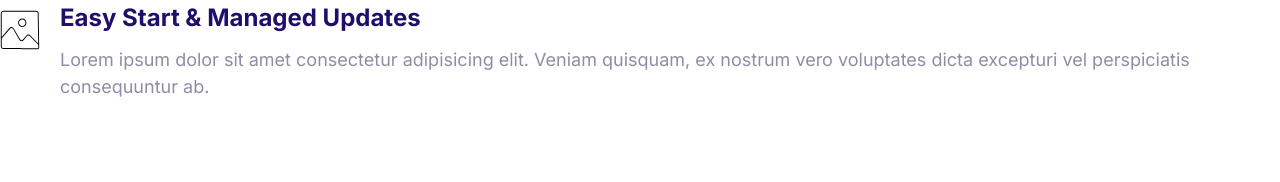
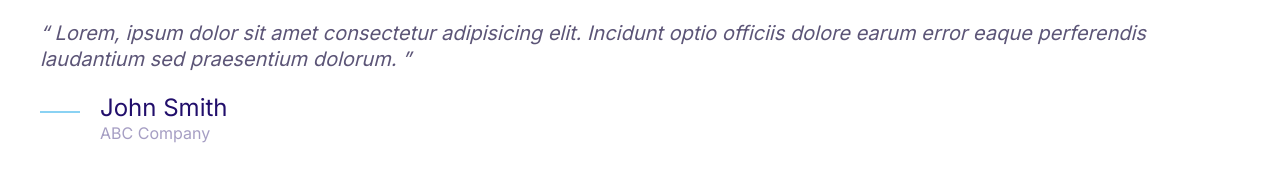
Before and after one commit to smsakib15/Cloud-Hosting-Landing-Page, a plain HTML site: page index.html in a window 1280 px wide. Drawn offline with Linux system fonts and the light colour scheme.

Commit message:
Quotes part completed.

```diff
--- a/css/styles.css
+++ b/css/styles.css
@@ -4,6 +4,7 @@
     --color-accent: #ff3400;
     --color-headings: #210e6b;
     --color-body: #918ca4;
+    --color-body-darker: #5c5577;
     --color-border: #ccc;
     --border-radius: 30px;
 }
@@ -404,3 +405,53 @@ a {
 .media__image {
     margin-top: 1rem;
 }
+
+/* Quotes */
+
+.quote {
+    font-size: 3rem;
+    font-style: italic;
+    color: var(--color-body-darker);
+    line-height: 1.3;
+}
+
+.quote__text::before {
+    content: open-quote;
+}
+
+.quote__text::after {
+    content: close-quote;
+}
+
+.quote__author {
+    font-size: 3rem;
+    font-weight: 500;
+    font-style: normal;
+    margin-bottom: 0;
+}
+
+.quote__organization {
+    color: var(--color-headings);
+    opacity: 0.4;
+    font-size: 2rem;
+    font-style: normal;
+}
+
+.quote__line {
+    position: relative;
+    bottom: 10px;
+}
+
+@media screen and (min-width: 1024px) {
+    .quote {
+      font-size: 2rem;
+    }
+
+    .quote__author {
+      font-size: 2.4rem;
+    }
+
+    .quote__organization {
+      font-size: 1.6rem;
+    }
+}
--- a/index.html
+++ b/index.html
@@ -12,19 +12,24 @@
     <link rel="stylesheet" href="css/styles.css">
 </head>
 <body>
+    <blockquote class="quote">
+        <p class="quote__text">
+          Lorem, ipsum dolor sit amet consectetur adipisicing elit. Incidunt optio
+          officiis dolore earum error eaque perferendis laudantium sed praesentium
+          dolorum.
+        </p>
+        <footer>
           <div class="media">
             <div class="media__image">
-            <svg class="icon icon--primary">
-                <use xlink:href="images/sprite.svg#snap"></use>
+              <svg class="icon icon--primary quote__line">
+                <use xlink:href="images/sprite.svg#line"></use>
               </svg>
             </div>
             <div class="media__body">
-          <h3 class="media__title">Easy Start & Managed Updates</h3>
-          <p>
-            Lorem ipsum dolor sit amet consectetur adipisicing elit. Veniam quisquam,
-            ex nostrum vero voluptates dicta excepturi vel perspiciatis consequuntur
-            ab.
-          </p>
+              <h3 class="media__title quote__author">John Smith</h3>
+              <p class="quote__organization">ABC Company</p>
             </div>
           </div>
+        </footer>
+    </blockquote>
 </html>
```
Also changed, not shown: components/quotes.html (added, +20 -0 lines). Lines whose indentation alone changed are shown as unchanged.
